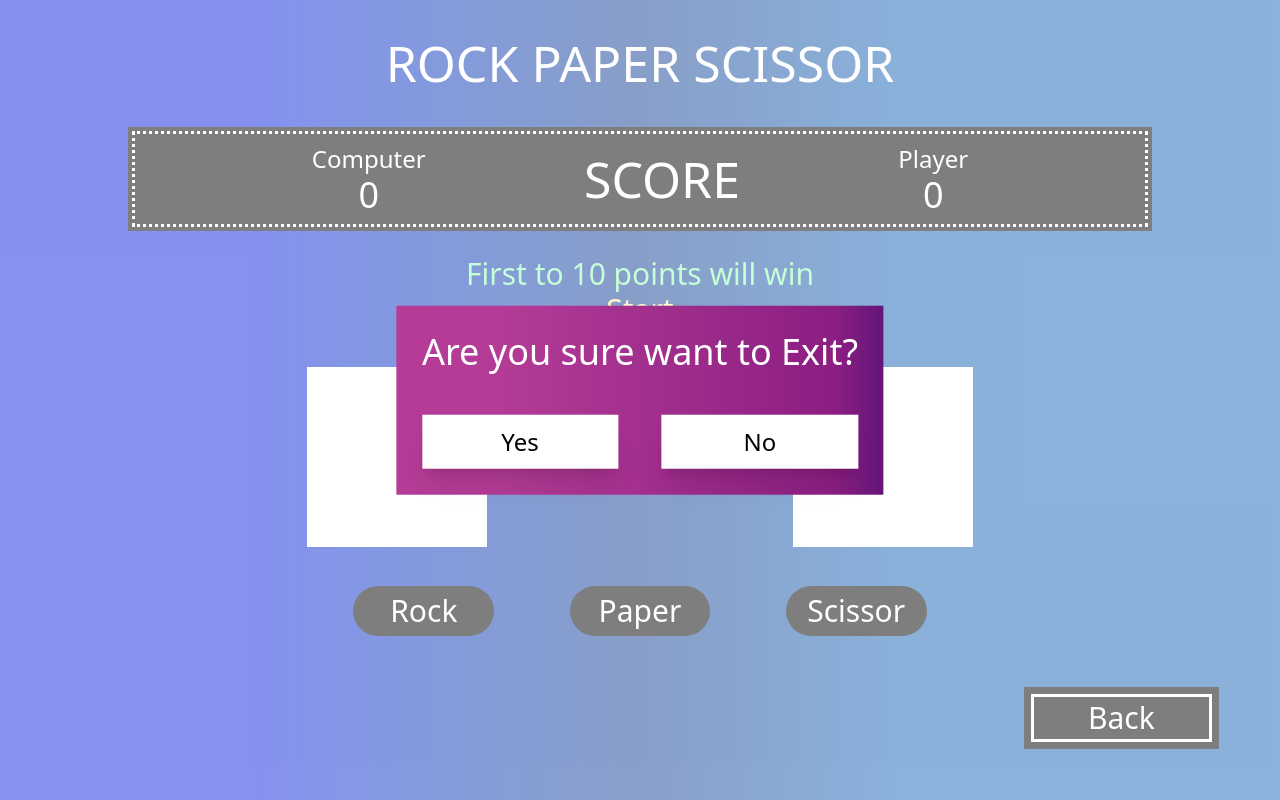
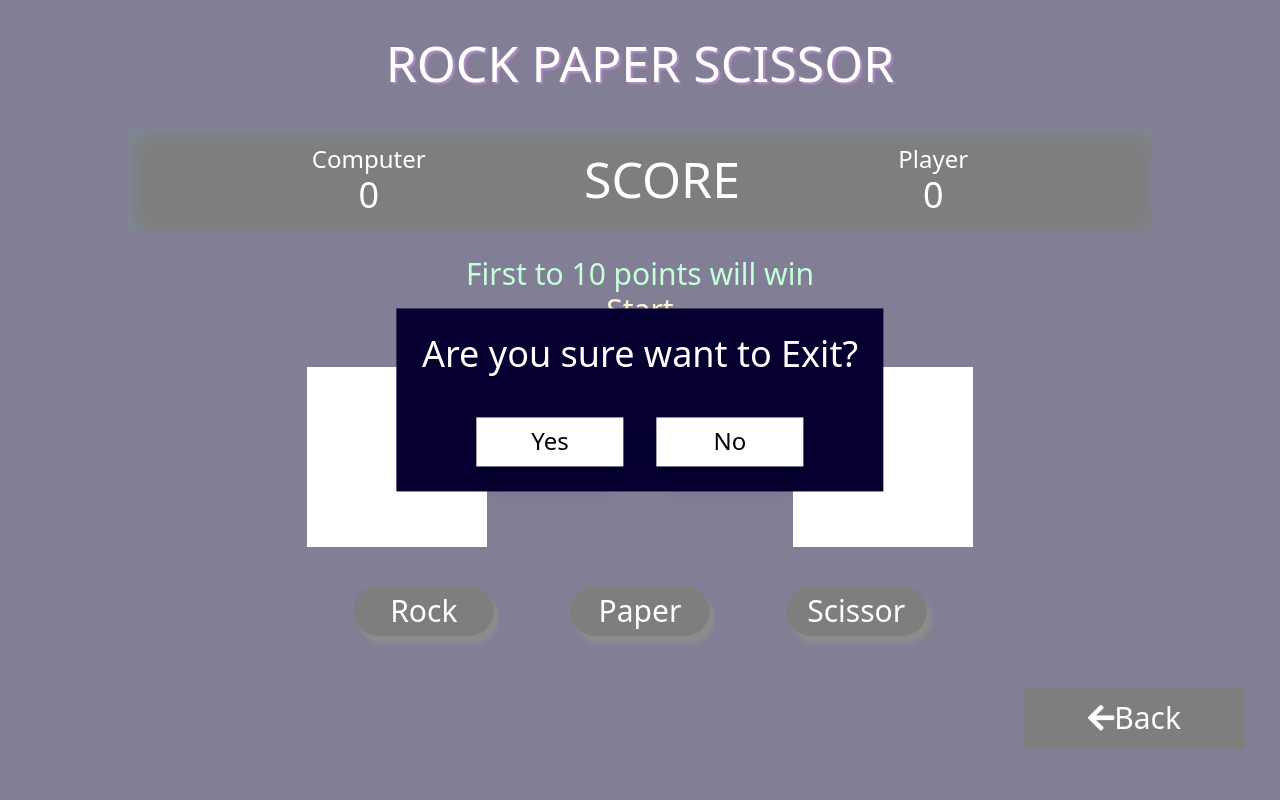
Before and after one commit to Hp2006dec10/rock-paper-scissor, a React (Vite) app in the folder client/: page /game in a window 1280 px wide. Both pictures are taken after a click on the element "Back". Built offline with nearby package versions, Linux system fonts and the light colour scheme.

Commit message:
Improvement in UI

```diff
--- a/client/index.html
+++ b/client/index.html
@@ -3,6 +3,7 @@
   <head>
     <meta charset="UTF-8" />
     <link rel="icon" type="image/svg+xml" href="./src/assets/react.svg" />
+    <link rel="stylesheet" href="https://cdnjs.cloudflare.com/ajax/libs/font-awesome/5.15.3/css/all.min.css"/>
     <meta name="viewport" content="width=device-width, initial-scale=1.0" />
     <title>Rock Paper Scissor</title>
   </head>
--- a/client/src/index.css
+++ b/client/src/index.css
@@ -4,6 +4,13 @@
 @theme{
   --spacing: 1px;
 }
-col{
-  color: rgb(240, 23, 23);
+
+.text-shadow {
+  text-shadow: 5px 5px 2px rgba(218, 53, 244, 0.5);
 }
+.text-shadow-small{
+  text-shadow: 2px 2px 2px rgba(218, 53, 244, 0.5);
+}
+.box-shadow{
+  box-shadow: 5px 5px 20px rgb(255, 255, 255);
+}
--- a/client/src/pages/GamePage.jsx
+++ b/client/src/pages/GamePage.jsx
@@ -5,7 +5,7 @@ import api from "./axios";
 
 const ScoreBoard = ({hScore, cScore}) => {
     return (
-        <div className="w-[80%] py-[2.5%] mx-auto md:py-[0.5%] px-[2%] -outline-offset-7 outline-3 outline-dotted bg-black text-white ">
+        <div className="w-[80%] py-[2.5%] mx-auto md:py-[0.5%] px-[2%] bg-black text-white shadow-[inset_4px_4px_20px_rgba(0,81,255,0.25)]">
             <div className="flex justify-evenly py-[1%] text-xl">
                 <div className="text-center">
                 <p className="text-xl lg:text-2xl">Computer</p>
@@ -40,20 +40,20 @@ const ComputerBoard = ({values,doesStart, current}) => {
 const ChoiceBox = ({handleClick, shouldDisable}) => {
     return (
         <div className={`flex mx-auto flex-col gap-10 items-center md:flex-row justify-evenly ${shouldDisable ? "pointer-events-none opacity-50 grayscale cursor-not-allowed":""} w-[100%] md:w-[65%] lg:w-[55%]`}>
-            <div className="px-[10%] md:py-[1%] bg-black flex h-fit w-[40%] md:w-[20%] rounded-full text-2xl lg:text-3xl justify-center items-center text-white cursor-pointer"  onClick={()=>handleClick(0)}>Rock</div>
-            <div className="px-[10%] md:py-[1%] bg-black flex h-fit w-[40%] md:w-[20%] rounded-full text-2xl lg:text-3xl justify-center items-center text-white cursor-pointer" onClick={()=>handleClick(1)}>Paper</div>
-            <div className="px-[10%] md:py-[1%] bg-black flex h-fit w-[40%] md:w-[20%] rounded-full text-2xl lg:text-3xl justify-center items-center text-white cursor-pointer" onClick={()=>handleClick(2)}>Scissor</div>
+            <div className="px-[10%] md:py-[1%] bg-black flex h-fit w-[40%] md:w-[20%] rounded-full text-2xl lg:text-3xl justify-center items-center text-white cursor-pointer shadow-[2px_2px_4px_rgb(30,28,28)] md:shadow-[5px_7.5px_4px_rgb(30,28,28)] relative active:left-[5px] active:top-[7.5px] active:shadow-none"  onClick={()=>handleClick(0)}>Rock</div>
+            <div className="px-[10%] md:py-[1%] bg-black flex h-fit w-[40%] md:w-[20%] rounded-full text-2xl lg:text-3xl justify-center items-center text-white cursor-pointer shadow-[2px_2px_4px_rgb(30,28,28)] md:shadow-[5px_7.5px_4px_rgb(30,28,28)] relative active:left-[5px] active:top-[7.5px] active:shadow-none" onClick={()=>handleClick(1)}>Paper</div>
+            <div className="px-[10%] md:py-[1%] bg-black flex h-fit w-[40%] md:w-[20%] rounded-full text-2xl lg:text-3xl justify-center items-center text-white cursor-pointer shadow-[2px_2px_4px_rgb(30,28,28)] md:shadow-[5px_7.5px_4px_rgb(30,28,28)] relative active:left-[5px] active:top-[7.5px] active:shadow-none" onClick={()=>handleClick(2)}>Scissor</div>
         </div>
     )
 }
 
 const GameOver = ({winner, handleExit, handleRestart}) => {
     return (
-        <div className="p-[4%] md:p-[2%] absolute top-1/2 left-1/2 transform -translate-x-1/2 -translate-y-1/2 bg-gradient-to-r from-[rgb(180,60,150)] from-20% via-[rgb(140,30,130)] via-50% to-[rgb(100,20,120)] via-90% ">
+        <div className="p-[4%] md:p-[2%] absolute top-1/2 left-1/2 transform -translate-x-1/2 -translate-y-1/2 bg-[rgb(6,0,48)]">
             <div className=" w-[100%] justify-self-center text-xl md:text-2xl lg:text-4xl text-white mb-[10%]">{winner} won</div>
-            <div className="flex justify-between gap-[10%] w-[100%]">
-                <div className="text-center h-fit w-[70%] p-[2.5%] text-xl md:text-2xl border-box bg-white cursor-pointer shadow-xl" onClick={handleRestart}>Restart</div>
-                <div className="text-center h-fit w-[70%] p-[2.5%] text-xl md:text-2xl border-box bg-white cursor-pointer shadow-xl" onClick={handleExit}>Exit</div>
+            <div className="flex justify-between gap-[10%] w-[100%] md:w-[75%] mx-auto">
+                <div className="text-center h-fit w-[70%] p-[2.5%] md:p-[1.5%] text-xl md:text-2xl border-box bg-white cursor-pointer shadow-xl" onClick={handleRestart}>Restart</div>
+                <div className="text-center h-fit w-[70%] p-[2.5%] md-p-[1.5%] text-xl md:text-2xl border-box bg-white cursor-pointer shadow-xl" onClick={handleExit}>Exit</div>
             </div>
         </div>
     )
@@ -61,9 +61,9 @@ const GameOver = ({winner, handleExit, handleRestart}) => {
 
 const Back = ({handleExit, checkExit, endGame}) => {
     return (
-        <div className="p-[4%] md:p-[2%] absolute top-1/2 left-1/2 transform -translate-x-1/2 -translate-y-1/2 bg-gradient-to-r from-[rgb(180,60,150)] from-20% via-[rgb(140,30,130)] via-50% to-[rgb(100,20,120)] via-90% ">
+        <div className="p-[4%] md:p-[2%] absolute top-1/2 left-1/2 transform -translate-x-1/2 -translate-y-1/2 bg-[rgb(6,0,48)]">
             <div className=" w-[100%] text-center text-xl md:text-2xl lg:text-4xl text-white mb-[10%]">Are you sure want to Exit?</div>
-            <div className="flex justify-between gap-[10%] w-[100%]">
+            <div className="flex justify-between gap-[10%] w-[100%] md:w-[75%] mx-auto">
                 <div className="text-center h-fit w-[70%] p-[2.5%] text-xl md:text-2xl border-box bg-white cursor-pointer shadow-xl" onClick={handleExit}>Yes</div>
                 <div className="text-center h-fit w-[70%] p-[2.5%] text-xl md:text-2xl border-box bg-white cursor-pointer shadow-xl" onClick={()=> {checkExit(false);endGame(false)}}>No</div>
             </div>
@@ -202,8 +202,8 @@ const GamePage = () => {
     const handleForceExit = () => {checkExit(true);endGame(true)};
     return (
     <>
-   <div className={`flex flex-col w-[100%] justify-evenly bg-gradient-to-r from-[rgb(15,36,225)] from-20% via-[rgb(20,64,147)] via-50% to-[rgb(21,101,182)] to-70%  h-screen ${gameOver ? "pointer-events-none opacity-50 cursor-not-allowed" : ""}`}>
-   <div className='text-[30px] md:text-[50px] text-white text-center '>ROCK PAPER SCISSOR</div>
+   <div className={`flex flex-col w-[100%] justify-evenly bg-[rgb(6,0,48)]  h-screen ${gameOver ? "pointer-events-none opacity-50 cursor-not-allowed" : ""}`}>
+   <div className='text-[30px] md:text-[50px] text-white text-center text-shadow-small'>ROCK PAPER SCISSOR</div>
         <ScoreBoard hScore={humanScore} cScore={computerScore}/>
         <MessageBox message={message}/>
         <div className="flex justify-evenly h-fit w-[100%] py-[1%]">
@@ -211,7 +211,7 @@ const GamePage = () => {
             <HumanBoard humanInput={humanInput}/>
         </div>
         <ChoiceBox handleClick={handleHumanInput} shouldDisable={computerStart}/>
-        <div className="w-fit h-fit px-[5%] py-[3%] md:py-[1%] bg-black -outline-offset-10 outline-3 outline-white text-center text-xl md:text-3xl text-white cursor-pointer relative left-[67.5%] md:left-[75%] lg:left-[80%] my-[2%]" onClick={handleForceExit}>Back</div>
+        <div className="w-fit h-fit px-[5%] py-[3%] md:py-[1%] bg-black text-center text-xl md:text-3xl text-white cursor-pointer relative left-[67.5%] md:left-[75%] lg:left-[80%] my-[2%]" onClick={handleForceExit}><i className="fas fa-arrow-left text-white"></i>Back</div>
     </div>
     {gameOver && <GameOver winner={winner} handleExit={handleForceExit} handleRestart={handleRestart}/>}
     {forceExit && <Back handleExit={handleExit} checkExit={checkExit} endGame={endGame}/>}
--- a/client/src/pages/LandingPage.jsx
+++ b/client/src/pages/LandingPage.jsx
@@ -20,12 +20,12 @@ const Menu = ({token}) => {
   }
   return (
     <div className="justify-self-center relative right-[5%] mt-150 md:mt-[20%] lg:mt-[10%]">
-        <Link to="/game"><div className='px-[100%] py-[25%] bg-[rgb(101,70,92)] -outline-offset-10 outline-3 outline-white m-auto flex items-center justify-center text-2xl md:text-3xl text-white cursor-pointer'>Play</div></Link>
+        <Link to="/game"><div className='px-[100%] py-[25%] bg-[rgb(101,70,92)]  m-auto flex items-center justify-center text-2xl md:text-3xl text-white rounded-[10px] relative hover:px-[120%] hover:-left-[10%] hover:py-[30%] hover:rounded-[0px] cursor-pointer hover:shadow-[0_0_10px_rgba(255,255,255,0.5)]'>Play</div></Link>
 
-        {!token && <Link to="/login"><div className='px-[100%] py-[25%] bg-[rgb(101,70,92)] -outline-offset-10 outline-3 outline-white mx-auto my-[40%] flex items-center justify-center text-2xl md:text-3xl text-white cursor-pointer'>Login</div></Link>}
+        {!token && <Link to="/login"><div className='px-[100%] py-[25%] bg-[rgb(101,70,92)]  mx-auto my-[40%] flex items-center justify-center text-2xl md:text-3xl text-white cursor-pointer rounded-[10px] relative hover:px-[115%] hover:-left-[10%] hover:py-[30%] hover:rounded-[0px] hover:shadow-[0_0_10px_rgba(255,255,255,0.5)]'>Login</div></Link>}
         {token &&
         <>
-        <div onClick={handleLogOut} className='px-[100%] py-[25%] bg-[rgb(101,70,92)] -outline-offset-10 outline-3 outline-white mx-auto my-[20%] flex items-center justify-center text-2xl md:text-3xl text-white cursor-pointer'>Logout</div>
+        <div onClick={handleLogOut} className='px-[100%] py-[25%] bg-[rgb(101,70,92)]  mx-auto my-[20%] flex items-center justify-center text-2xl md:text-3xl text-white cursor-pointer relative rounded-[10px] hover:px-[115%] hover:-left-[10%] hover:py-[30%] hover:shadow-[0_0_10px_rgba(255,255,255,0.5)]'>Logout</div>
         </>}
       </div>
   )
@@ -42,7 +42,7 @@ function LandingPage(){
 
   return(
     <div className='bg-gradient-to-r from-black from-10% via-[rgb(28,22,27)] via-50% to-black to-90% h-screen w-screen'>
-      <div className='text-[30px] md:text-[60px] lg:text-[75px] text-white text-center pt-50'>ROCK PAPER SCISSOR</div>
+      <div className='text-[30px] md:text-[60px] lg:text-[100px] text-white text-center pt-50 text-shadow'>ROCK PAPER SCISSOR</div>
       <Menu token={token}/>
       <div className='absolute left-20 bottom-20'>
       </div>
```
